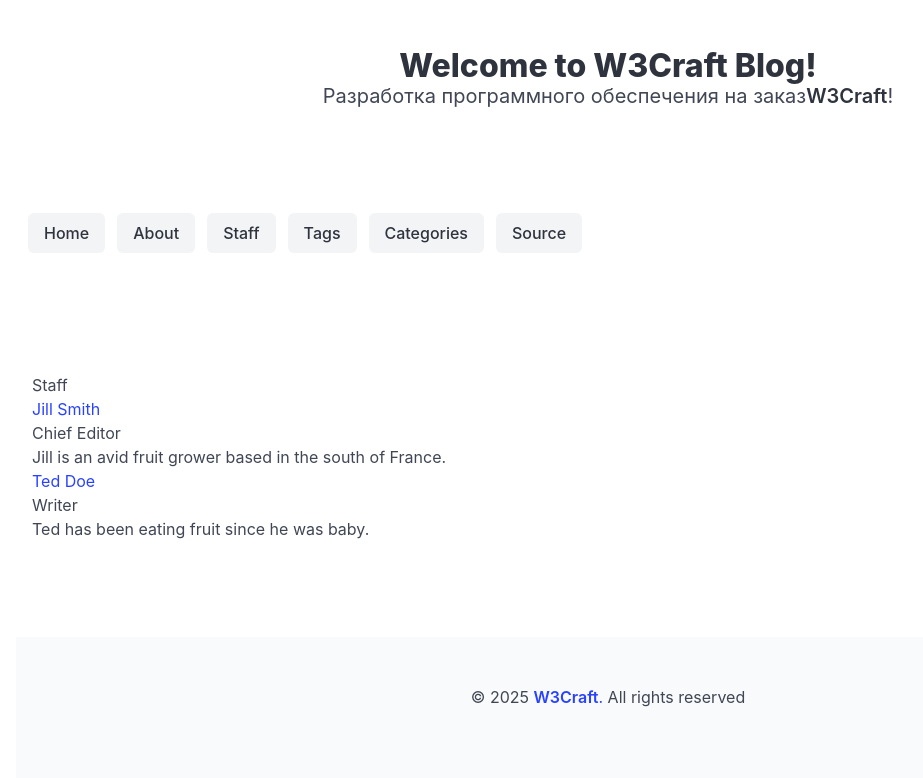
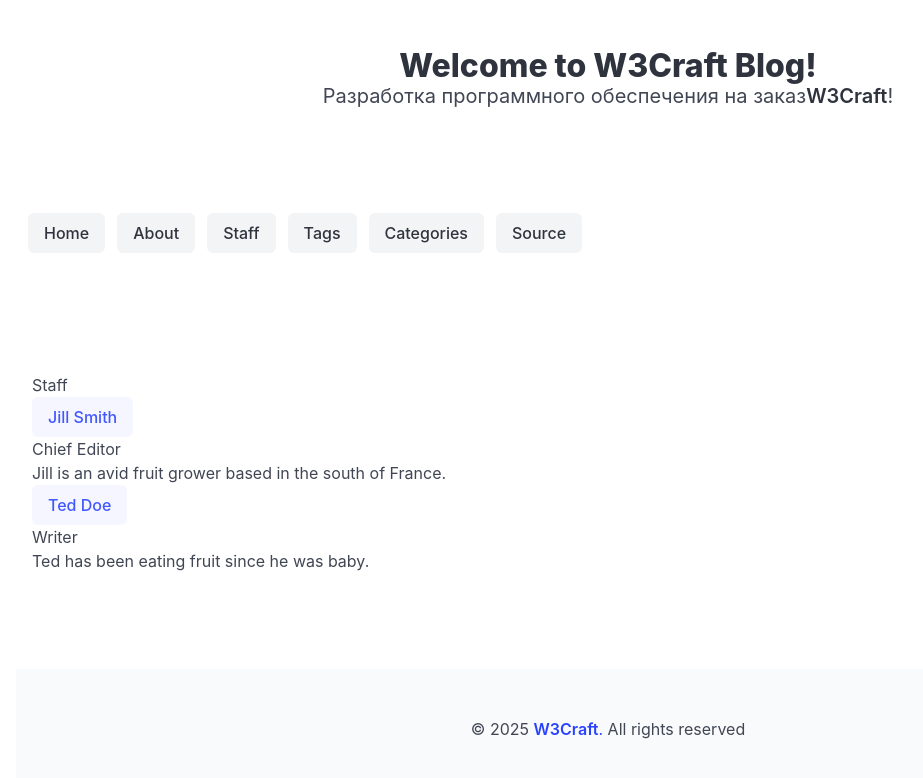
Before and after one commit to w3craft/blog, a Jekyll site: the page built from _pages/staff.html, in a window 1280 px wide. Shown: the top 778 px of the page, without its empty margins (32-955 px from the left). Built offline with Jekyll 4.4.1, drawn with Linux system fonts in a browser that asks for light colours.

Commit message:
Update staff.html

```diff
--- a/_pages/staff.html
+++ b/_pages/staff.html
@@ -7,7 +7,7 @@
 <ul>
   {% for author in site.authors %}
   <li>
-    <h2><a href="{{ author.url }}">{{ author.name }}</a></h2>
+    <h2><a class="button is-link is-inverted" href="{{ author.url }}">{{ author.name }}</a></h2>
     <h3>{{ author.position }}</h3>
     <p>{{ author.content | markdownify }}</p>
   </li>
```
